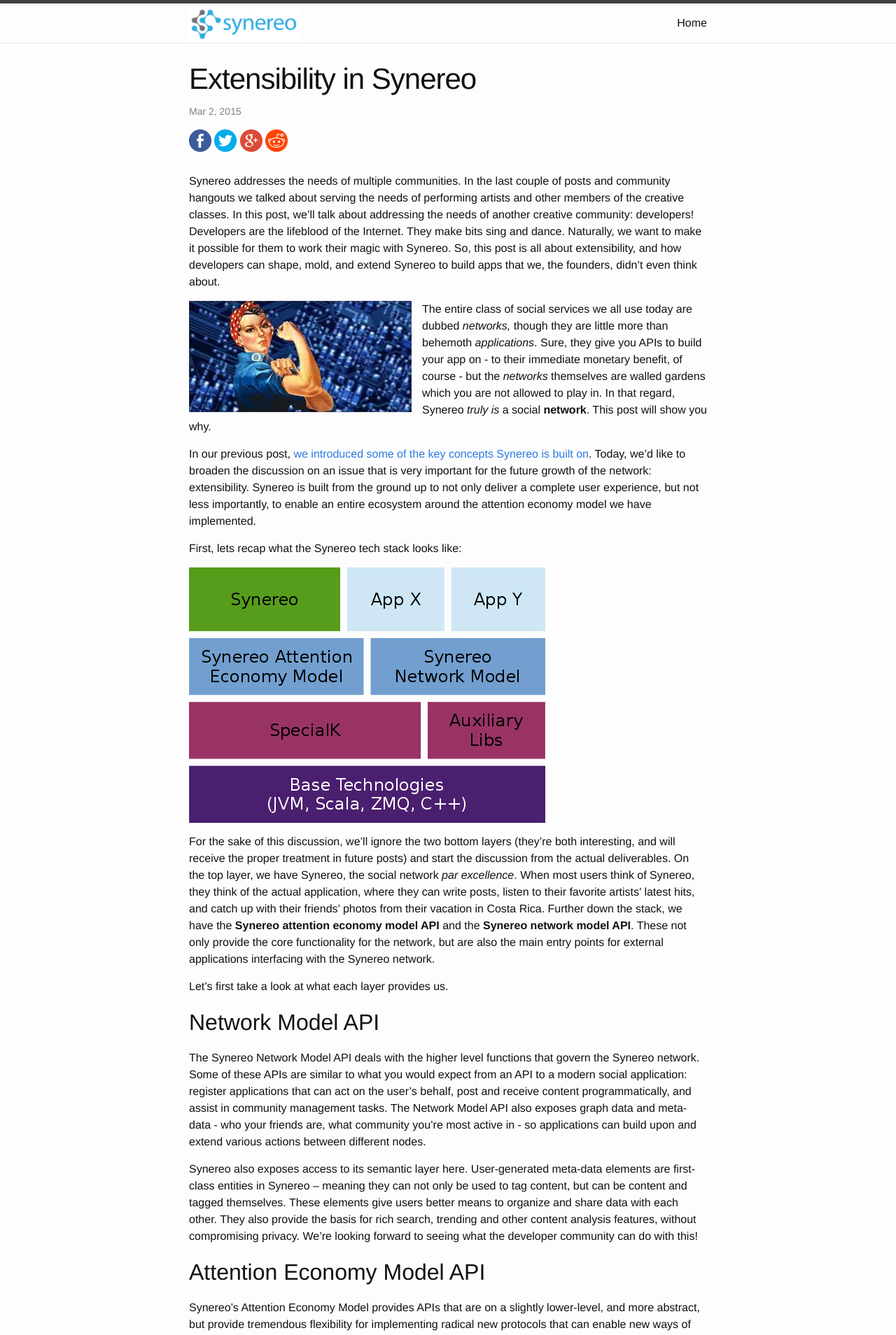
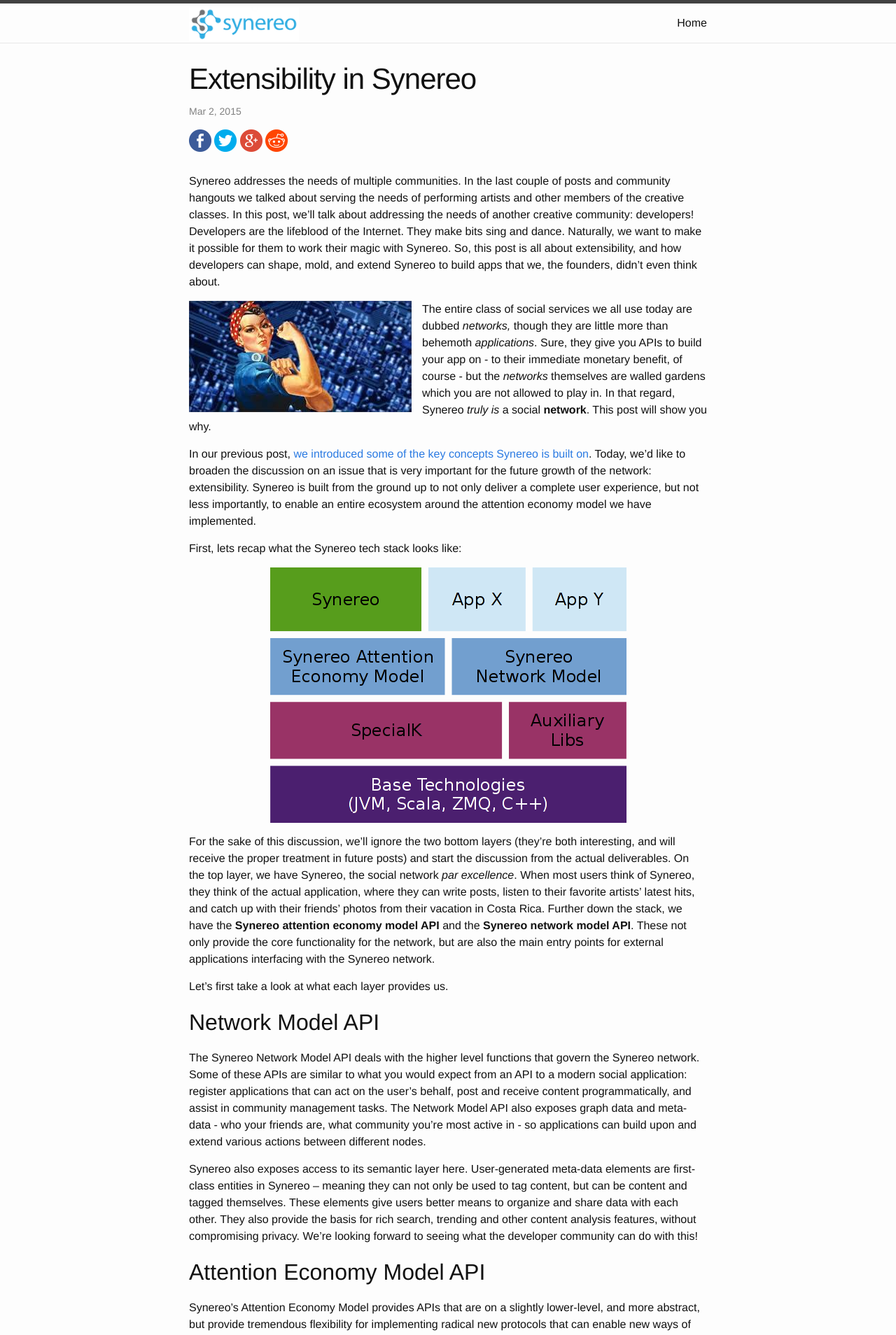
Before and after one commit to synereo/blog.synereo.com, a Jekyll site: the page built from _posts/2015-03-02-extensibility.markdown, in a window 1280 px wide. Shown: the top 1908 px of the page at 70% size. Built offline with Jekyll 4.4.1, drawn with Linux system fonts in a browser that asks for light colours; a script that is not in the unit is left out.

Commit message:
Center stack image

```diff
--- a/_posts/2015-03-02-extensibility.markdown
+++ b/_posts/2015-03-02-extensibility.markdown
@@ -16,7 +16,7 @@
 
 First, lets recap what the Synereo tech stack looks like:
 
-![Synereo stack](/img/uploads/synereo-stack.png)
+![Synereo stack](/img/uploads/synereo-stack.png){: style="display: block; margin: 0 auto;"}
 
 For the sake of this discussion, we'll ignore the two bottom layers (they’re both interesting, and will receive the proper treatment in future posts) and start the discussion from the actual deliverables. On the top layer, we have Synereo, the social network *par excellence*. When most users think of Synereo, they think of the actual application, where they can write posts, listen to their favorite artists’ latest hits, and catch up with their friends' photos from their vacation in Costa Rica. Further down the stack, we have the **Synereo attention economy model API** and the **Synereo network model API**. These not only provide the core functionality for the network, but are also the main entry points for external applications interfacing with the Synereo network.
 
```
